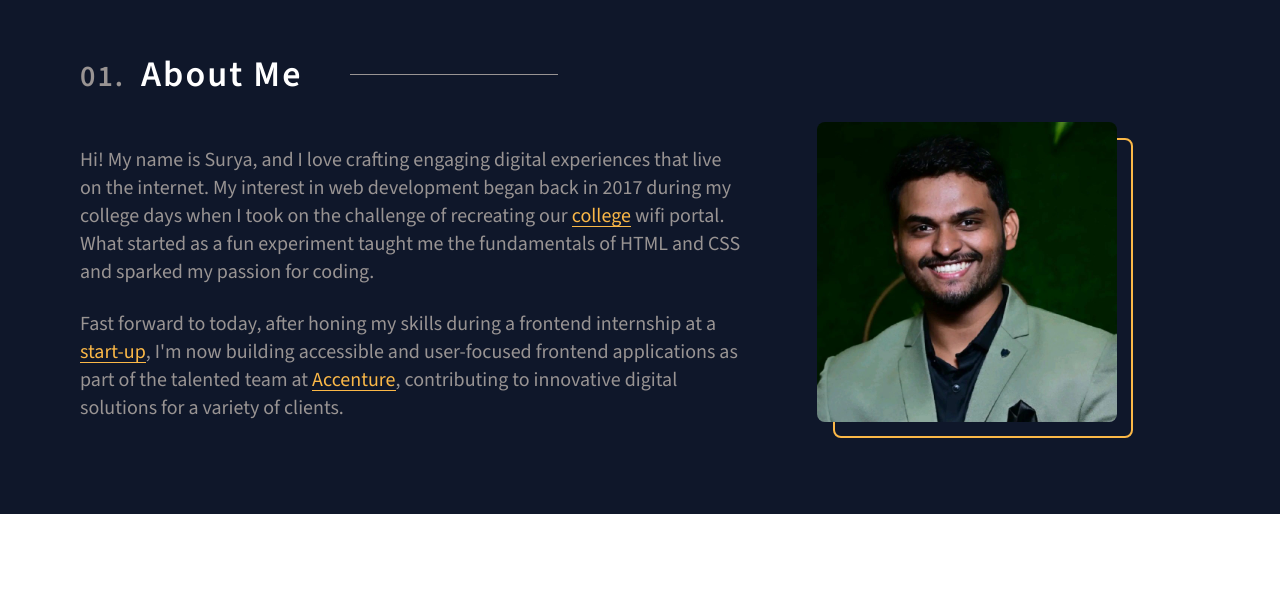
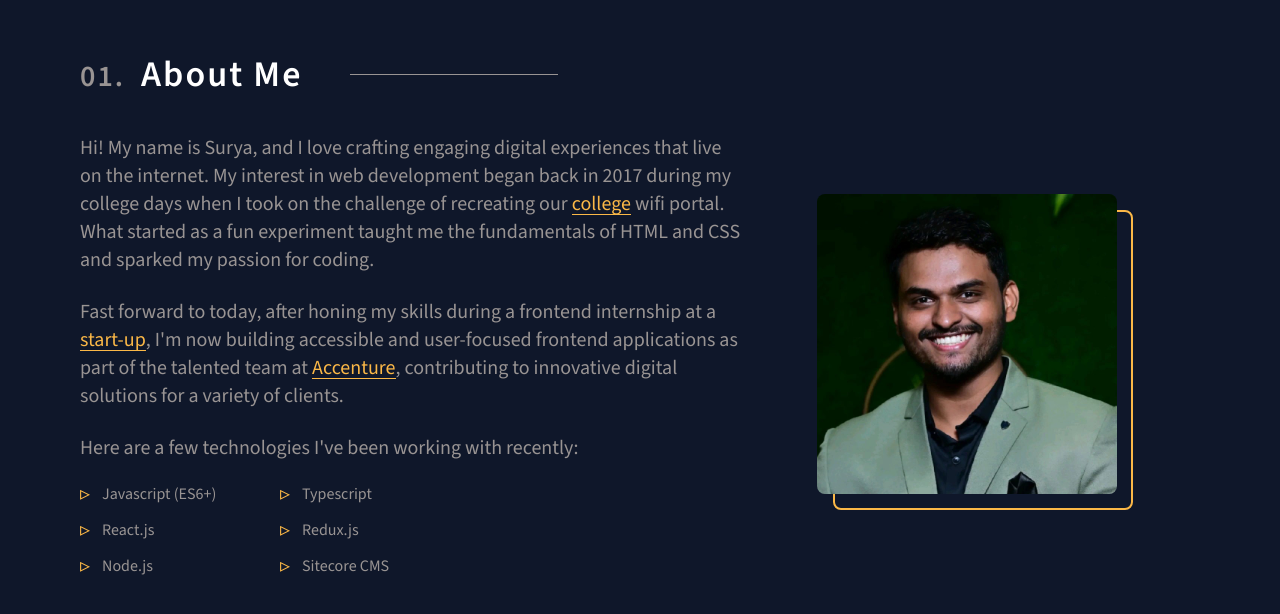
Before and after one commit to SuGo17/Portfolio, a React (Vite) app: page / in a window 1280 px wide. Shown: the part 826-1440 px from the top of the page. Before the commit the page ends 1340 px from the top, so only its background shows below. Built offline with nearby package versions, Linux system fonts and the light colour scheme.

Commit message:
skills section

```diff
--- /dev/null
+++ b/src/components/List/index.module.scss
@@ -0,0 +1,19 @@
+@use "@Styles/index.module.scss";
+@use "@Styles/utils.module.scss";
+
+.list-container {
+  @apply grid gap-x-0 gap-y-3 p-0 mt-5 list-none overflow-hidden;
+  grid-template-columns: repeat(2, minmax(140px, 200px));
+
+  .list-item {
+    @apply flex items-center gap-3 text-base;
+    color: var(--text);
+
+    &::before {
+      @apply text-xl;
+      content: "▹";
+      line-height: 12px;
+      color: var(--primary);
+    }
+  }
+}
--- /dev/null
+++ b/src/components/List/index.tsx
@@ -0,0 +1,25 @@
+import { FC } from "react";
+import modules from "./index.module.scss";
+import useGetStyleSelectors from "@src/Hooks/useGetStyleSelectors";
+
+export type ListProps = React.HTMLAttributes<HTMLUListElement> & {
+  listItems: string[];
+};
+
+const List: FC<ListProps> = ({ listItems = [], className, ...rest }) => {
+  const getSCSSSelectors = useGetStyleSelectors(modules);
+  return (
+    <ul
+      className={getSCSSSelectors("list-container", className || "")}
+      {...rest}
+    >
+      {listItems.map((item, index) => (
+        <li className={getSCSSSelectors("list-item")} key={index}>
+          {item}
+        </li>
+      ))}
+    </ul>
+  );
+};
+
+export default List;
--- a/src/components/RichText/index.module.scss
+++ b/src/components/RichText/index.module.scss
@@ -1,2 +1,2 @@
 @use "@Styles/index.module.scss";
-  @use "@Styles/utils.module.scss"
+@use "@Styles/utils.module.scss";
--- a/src/components/RichText/index.tsx
+++ b/src/components/RichText/index.tsx
@@ -20,6 +20,7 @@ type RichTextProps = TextProps & {
   template?: string;
   components?: ComponentType[];
   getParentCSSSelectors: (...selectors: (string | number)[]) => string;
+  addEmptyLine?: boolean;
 };
 
 const getComponent = ({
@@ -56,7 +57,7 @@ const compileTemplateStringToRichText = (
               key: index,
               ...component.props,
               className: getSCSSSelectors(
-                ...(component.props.className as string).split(" ")
+                ...(component.props?.className || "").split(" ")
               ),
             },
             component.children
@@ -73,9 +74,11 @@ const RichText: FC<RichTextProps> = ({
   components = [],
   className,
   getParentCSSSelectors,
+  addEmptyLine = true,
 }) => {
   const getSCSSSelectors = useGetStyleSelectors(modules);
   return (
+    <>
       <Text className={getSCSSSelectors(className || "")}>
         {compileTemplateStringToRichText(
           template,
@@ -83,6 +86,8 @@ const RichText: FC<RichTextProps> = ({
           getParentCSSSelectors
         )}
       </Text>
+      {addEmptyLine && <br />}
+    </>
   );
 };
 
--- a/src/pages/Home/Sections/About/data.ts
+++ b/src/pages/Home/Sections/About/data.ts
@@ -3,6 +3,7 @@ import { ComponentType } from "@src/components/RichText";
 type RichtextDataType = {
   template: string;
   components: ComponentType[];
+  addEmptyLine?: boolean;
 };
 
 type AboutDataType = {
@@ -56,6 +57,11 @@ export const data: AboutDataType = {
         },
       ],
     },
+    {
+      template: "Here are a few technologies I've been working with recently:",
+      components: [],
+      addEmptyLine: false,
+    },
   ],
   image: {
     src: "./my-pic.jfif",
--- a/src/pages/Home/Sections/About/index.tsx
+++ b/src/pages/Home/Sections/About/index.tsx
@@ -5,6 +5,7 @@ import Section from "@src/components/Section";
 import useGetStyleSelectors from "@src/Hooks/useGetStyleSelectors";
 import RichText from "@src/components/RichText";
 import { data } from "./data";
+import List from "@src/components/List";
 
 const About: FC = () => {
   const getSCSSSelectors = useGetStyleSelectors(modules);
@@ -19,16 +20,24 @@ const About: FC = () => {
       <div className={getSCSSSelectors("content")}>
         <div className={getSCSSSelectors("left")}>
           {data.richTextDataArr.map((richTextData, index) => (
-            <>
-              {index !== 0 && <br />}
             <RichText
               key={index}
               template={richTextData.template}
               components={richTextData.components}
               getParentCSSSelectors={getSCSSSelectors}
+              addEmptyLine={richTextData.addEmptyLine}
             />
-            </>
           ))}
+          <List
+            listItems={[
+              "Javascript (ES6+)",
+              "Typescript",
+              "React.js",
+              "Redux.js",
+              "Node.js",
+              "Sitecore CMS",
+            ]}
+          />
         </div>
         <div className={getSCSSSelectors("right")}>
           <img src={data.image.src} alt={data.image.alt} />
```
Lines whose indentation alone changed are shown as unchanged.
